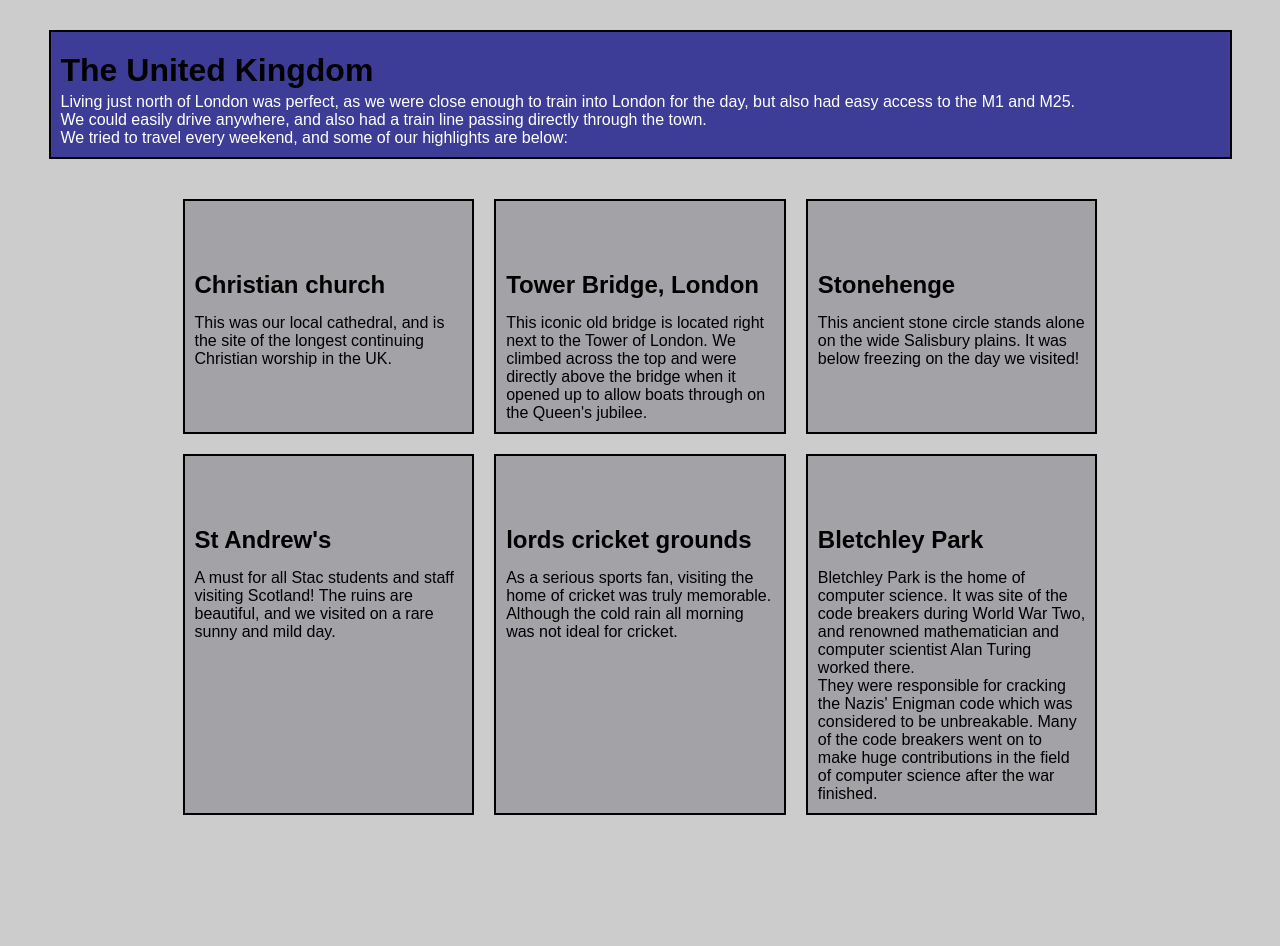
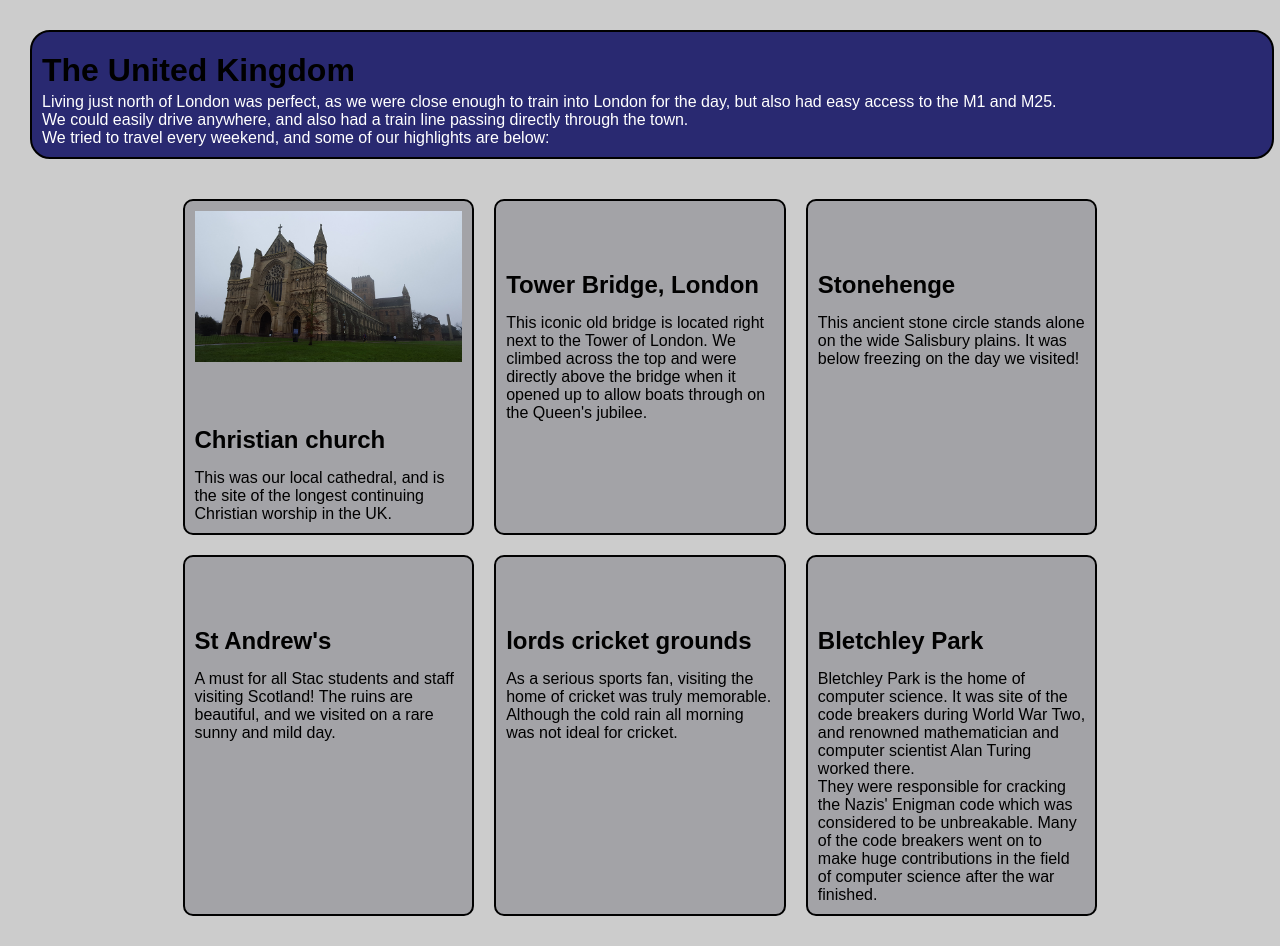
Before and after one commit to standrewscollege2018/2022-year-11-web-design-classwork-nathanstac, a plain HTML site: page intro/europe/uk.html in a window 1280 px wide. Before the commit the page ends 845 px from the top, so only its background shows below. Drawn offline with Linux system fonts and the light colour scheme.

Commit message:
adding adjustment

```diff
--- a/intro/europe/styles.css
+++ b/intro/europe/styles.css
@@ -21,24 +21,30 @@ ul{
 }
 .intro{
   color: white;
-  background-color: rgba(1, 1, 128, 0.7);
+  background-color: rgba(1, 1, 90, 0.8);
   margin: 0px;
-  width: 95%;
+  width: 100%;
   margin: 0px auto;
   border: solid black 2px;
   padding: 10px;
+  border-radius: 20px;
 }
 
 .body{
 width: 75%;
 margin: 0px auto;
 display: grid;
-grid-template-columns: 1fr 1fr 1fr;
+grid-template-columns: repeat(auto-fit, minmax(250px, 1fr));
 grid-gap: 20px;
 margin-top: 40px;
 }
 .card {
   background-color: rgba(0, 0, 23, 0.2);
   border: solid black 2px;
+  border-radius: 10px;
   padding: 10px;
 }
+.card img{
+  max-width: 100%;
+  height: auto;
+}
--- a/intro/europe/uk.html
+++ b/intro/europe/uk.html
@@ -17,6 +17,7 @@
 <div class="body">
 
   <div class="card">
+    <img src="images/stalbanscathedral.jpg" alt="picture of st albans cathedral">
     <h2>Christian church</h2>
 
     <p>This was our local cathedral, and is the site of the longest continuing Christian worship in the UK.</p>
```
